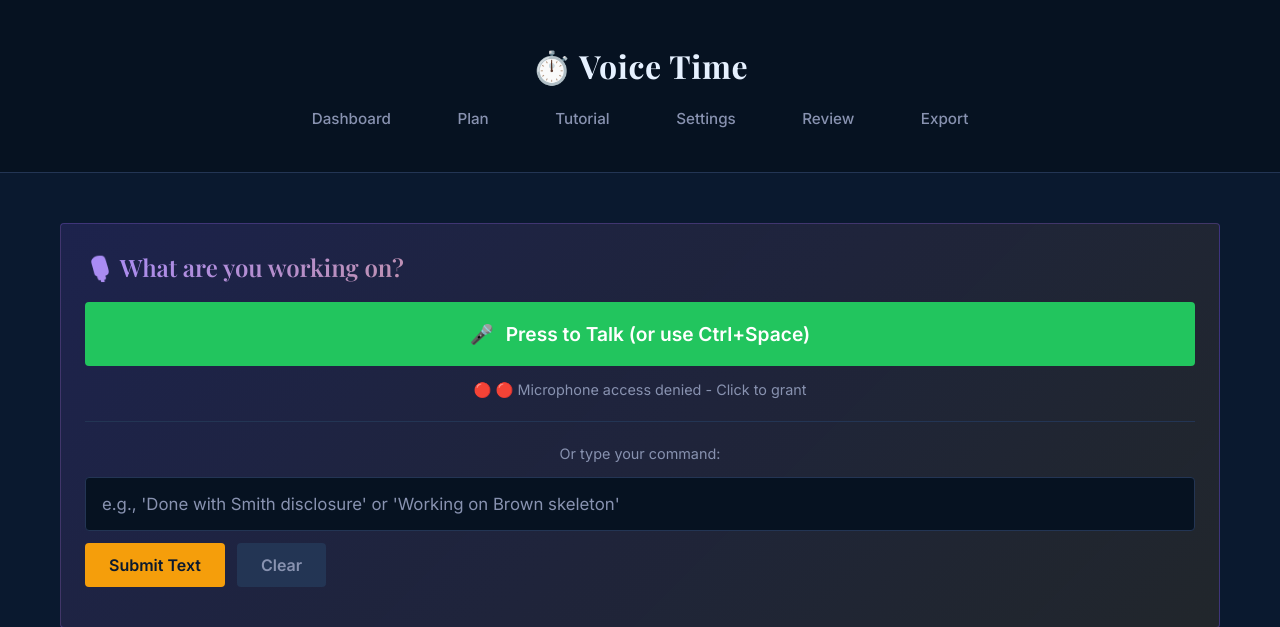
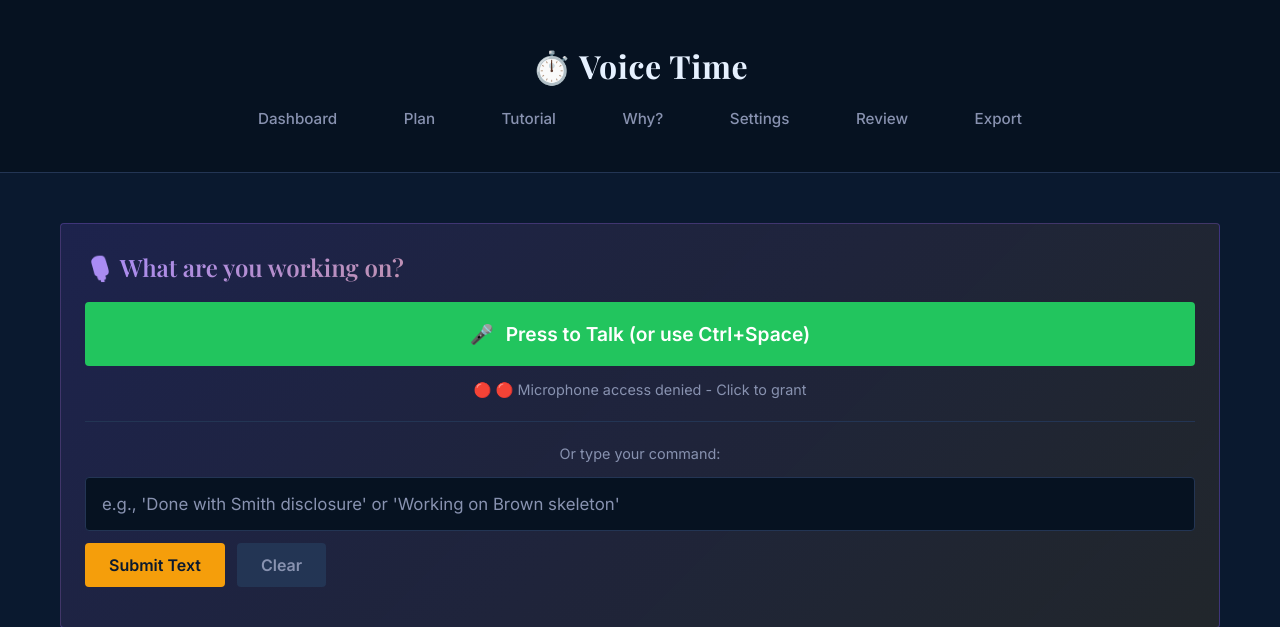
Before and after one commit to jamescockburn47/voice-time, a Flask app: page / in a window 1280 px wide. Shown: the top 627 px of the page. Run offline with Flask 3, Linux system fonts and the light colour scheme; data that the repository does not hold is empty; some libraries are stand-ins or nearby versions.

Commit message:
Fix Bug #1: Restore 'Why Voice Time?' navigation link
Bug: /why link was replaced instead of adding /settings
Fix: Both links now in navigation
- Why? → Explains value proposition (493 lines)
- Settings → Voice testing and diagnostics

All pages now accessible via navigation.

```diff
--- a/voice_time/web/templates/base.html
+++ b/voice_time/web/templates/base.html
@@ -178,6 +178,7 @@
                 <a href="/">Dashboard</a>
                 <a href="/plan">Plan</a>
                 <a href="/tutorial">Tutorial</a>
+                <a href="/why">Why?</a>
                 <a href="/settings">Settings</a>
                 <a href="/review">Review</a>
                 <a href="/export/csv">Export</a>
```
